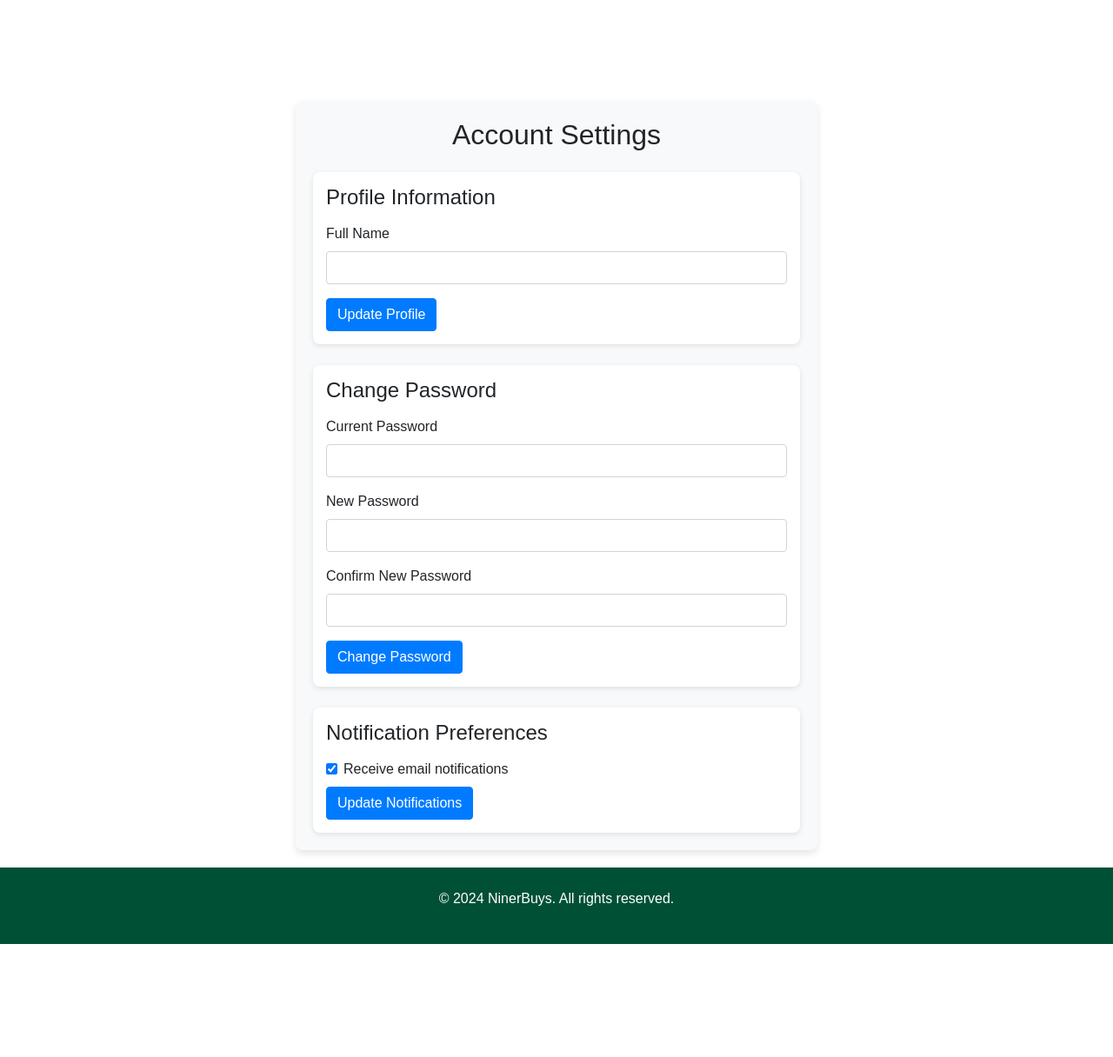
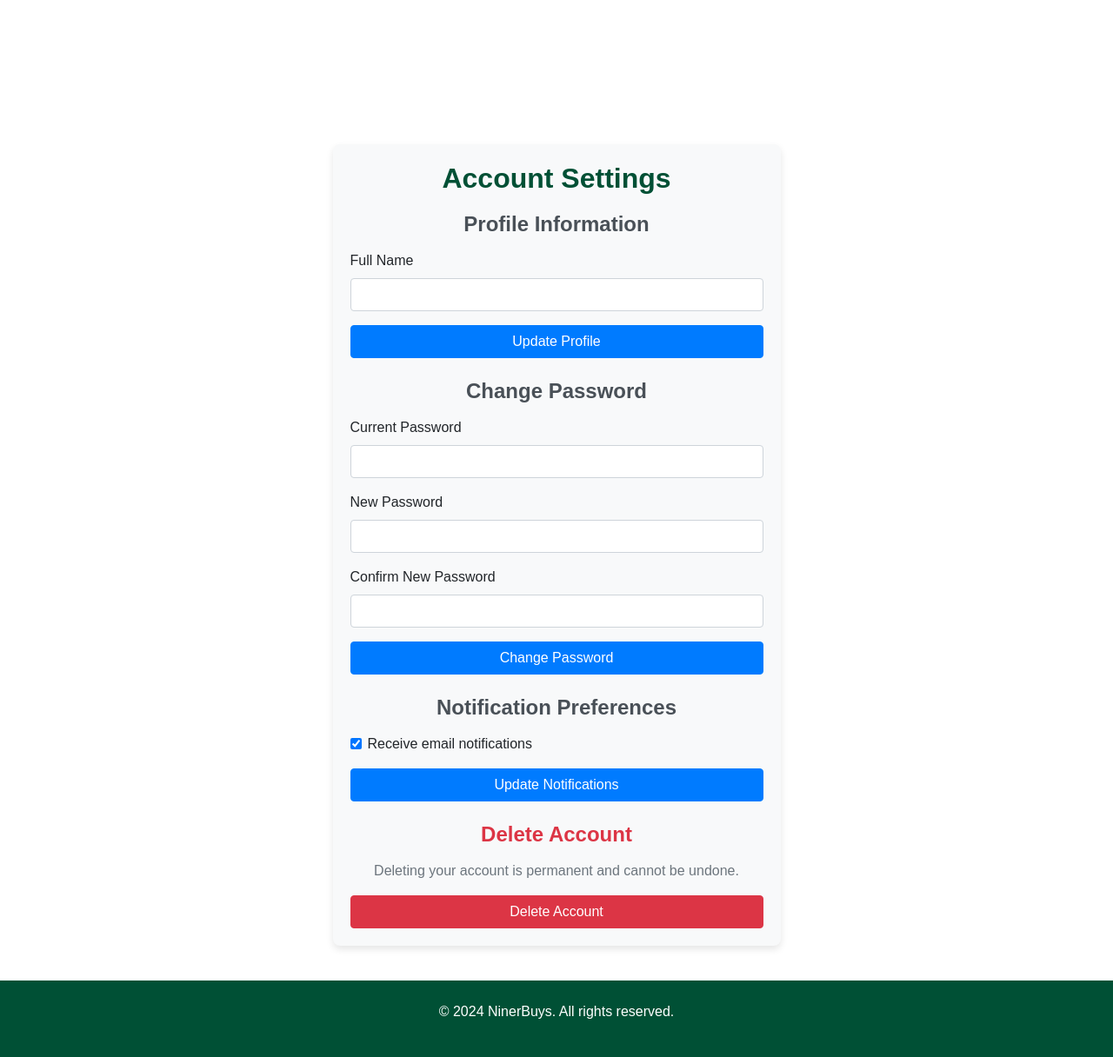
Before and after one commit to dylxningz/4155-GroupProject, a Flask app: page /settings in a window 1280 px wide. Shown: the part 56-1272 px from the top of the page at 87% size. Before the commit the page ends 1142 px from the top, so only its background shows below. Run offline with Flask 3, Linux system fonts and the light colour scheme; parts of the project's set-up code (start-up, migrations or seed data) failed here and were passed over; some libraries are stand-ins or nearby versions.

Commit message:
delete function for accounts optima
after a long and I mean long trial everything correctly delete since the account is the highest level there is about 7 layers below it of data that cascade down all to diffrent relations. but all cases and I mean ALL cases should be covered.

```diff
--- a/app.py
+++ b/app.py
@@ -509,6 +509,34 @@ def add_favorite():
 
     return jsonify({"message": "Item favorited successfully"}), 201
 
+@app.route('/delete-account', methods=['POST'])
+@login_required
+def delete_account():
+    user_id = session.get('id')
+
+    if not user_id:
+        flash('You need to be logged in to delete your account.', 'danger')
+        return redirect(url_for('login'))
+
+    try:
+        # Send delete request to FastAPI
+        response = requests.delete(f'http://127.0.0.1:8000/accounts/{user_id}')
+
+        if response.status_code == 204:  # Successful deletion
+            session.clear()  # Clear the session
+            flash('Your account has been deleted successfully.', 'success')
+            return redirect(url_for('index'))  # Redirect to the index page
+        else:
+            # Handle failed deletion response
+            error_message = response.json().get('detail', 'Failed to delete your account.')
+            flash(error_message, 'danger')
+    except requests.exceptions.RequestException as e:
+        # Handle API connection errors
+        flash(f"An error occurred: {str(e)}", 'danger')
+
+    # Redirect back to settings if deletion fails
+    return redirect(url_for('settings'))
+
 if __name__ == '__main__':
     subprocess.Popen([sys.executable, "api.py"])
     app.run(debug=True)
--- a/models/accounts.py
+++ b/models/accounts.py
@@ -15,5 +15,5 @@ class Account(Base):
     code_expiration = Column(DateTime, nullable=True)
 
 
-    listings = relationship("Listing", back_populates="account")
+    listings = relationship("Listing", back_populates="account", cascade="all, delete-orphan")
     favorites = relationship("Favorite", back_populates="user", cascade="all, delete-orphan")
--- a/models/images.py
+++ b/models/images.py
@@ -9,4 +9,4 @@ class Image(Base):
     listing_id = Column(Integer, ForeignKey("listings.id", ondelete="CASCADE"))  # Enable cascade delete
     img_data = Column(LargeBinary)
 
-    listing = relationship("Listing", back_populates="images")
+    listing = relationship("Listing", back_populates="images", single_parent=True)
--- a/templates/settings.html
+++ b/templates/settings.html
@@ -1,25 +1,25 @@
 {% extends 'base.html' %}
 {% block title %}Settings{% endblock %}
 {% block content %}
-    <div class="settings-main container mt-5">
-        <h2 class="text-center mb-4">Account Settings</h2>
+<div class="container mt-5">
+    <div class="row justify-content-center">
+        <div class="col-md-6">
+            <div class="login-container">
+                <h2 class="login-title text-center">Account Settings</h2>
 
-        <!-- Profile Settings Section -->
-        <div class="settings-section mb-4">
-            <h4>Profile Information</h4>
-            <form id="profileForm" method="POST" action="/update-profile">
+                <!-- Profile Information -->
+                <form id="profileForm" method="POST" action="/update-profile" class="mb-4">
+                    <h4 class="text-center">Profile Information</h4>
                     <div class="form-group">
                         <label for="name">Full Name</label>
                         <input type="text" class="form-control" id="name" name="name" value="{{ session['name'] }}" required>
                     </div>
-                <button type="submit" class="btn btn-primary">Update Profile</button>
+                    <button type="submit" class="btn btn-primary btn-block">Update Profile</button>
                 </form>
-        </div>
 
-        <!-- Password Change Section -->
-        <div class="settings-section mb-4">
-            <h4>Change Password</h4>
-            <form id="passwordForm" method="POST" action="/change-password">
+                <!-- Password Change -->
+                <form id="passwordForm" method="POST" action="/change-password" class="mb-4">
+                    <h4 class="text-center">Change Password</h4>
                     <div class="form-group">
                         <label for="current-password">Current Password</label>
                         <input type="password" class="form-control" id="current-password" name="current-password" required>
@@ -32,43 +32,47 @@
                         <label for="confirm-password">Confirm New Password</label>
                         <input type="password" class="form-control" id="confirm-password" name="confirm-password" required>
                     </div>
-                <button type="submit" class="btn btn-primary">Change Password</button>
+                    <button type="submit" class="btn btn-primary btn-block">Change Password</button>
                 </form>
-        </div>
 
-        <!-- Notification Settings Section -->
-        <div class="settings-section">
-            <h4>Notification Preferences</h4>
-            <form id="notificationForm" method="POST" action="/update-notifications">
+                <!-- Notification Preferences -->
+                <form id="notificationForm" method="POST" action="/update-notifications" class="mb-4">
+                    <h4 class="text-center">Notification Preferences</h4>
                     <div class="form-check">
                         <input type="checkbox" class="form-check-input" id="email-notifications" name="email-notifications" checked>
                         <label class="form-check-label" for="email-notifications">Receive email notifications</label>
                     </div>
-                <button type="submit" class="btn btn-primary mt-2">Update Notifications</button>
+                    <button type="submit" class="btn btn-primary btn-block mt-3">Update Notifications</button>
                 </form>
+
+                <!-- Delete Account -->
+                <form id="deleteAccountForm" method="POST" action="/delete-account">
+                    <h4 class="text-center text-danger">Delete Account</h4>
+                    <p class="text-center text-muted">Deleting your account is permanent and cannot be undone.</p>
+                    <button type="submit" class="btn btn-danger btn-block">Delete Account</button>
+                </form>
+            </div>
+        </div>
     </div>
 </div>
 
 <style>
-        .settings-main {
-            max-width: 600px;
-            margin: 0 auto;
+    .login-container {
         background-color: #f8f9fa;
         padding: 20px;
         border-radius: 8px;
         box-shadow: 0 4px 8px rgba(0, 0, 0, 0.1);
     }
 
-        .settings-section {
-            background-color: white;
-            padding: 15px;
-            border-radius: 8px;
-            box-shadow: 0 2px 6px rgba(0, 0, 0, 0.1);
+    .login-title {
+        font-weight: bold;
+        margin-bottom: 20px;
     }
 
     h4 {
+        font-weight: bold;
         margin-bottom: 15px;
+        color: #495057;
     }
 </style>
-
 {% endblock %}
```
Also changed, not shown: controllers/accounts.py (+14 -7 lines), models/conversations.py (+5 -6 lines), routers/accounts.py (+10 -3 lines), templates/itemcreate.html (+55 -97 lines). Lines whose indentation alone changed are shown as unchanged.
